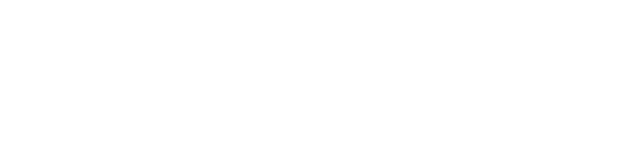
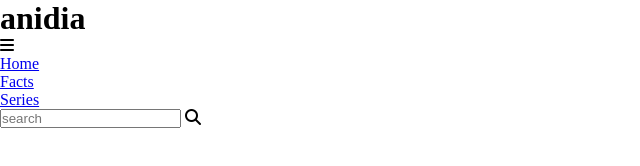
Before and after one commit to CA-G12/API-Basel-Sami, a plain HTML site: page facts/facts.html in a window 1280 px wide. Shown: the whole page, without its empty margins (0-640 px from the left). Drawn offline with Linux system fonts and the light colour scheme.

Commit message:
added header tag thats includes header title and list and input for search. relates #4

```diff
--- a/facts/facts.html
+++ b/facts/facts.html
@@ -4,10 +4,28 @@
   <meta charset="UTF-8">
   <meta http-equiv="X-UA-Compatible" content="IE=edge">
   <meta name="viewport" content="width=device-width, initial-scale=1.0">
+  <link rel="stylesheet" href="https://cdnjs.cloudflare.com/ajax/libs/font-awesome/6.1.2/css/all.min.css" integrity="sha512-1sCRPdkRXhBV2PBLUdRb4tMg1w2YPf37qatUFeS7zlBy7jJI8Lf4VHwWfZZfpXtYSLy85pkm9GaYVYMfw5BC1A==" crossorigin="anonymous" referrerpolicy="no-referrer" />
   <link rel="stylesheet" href="./facts.css">
   <title>Anime Facts</title>
 </head>
 <body>
+  <!-- HEADER STARTS -->
+  <header>
+    <h1><span>ani</span>dia</h1>
+    <nav>
+      <i class="fa-solid fa-bars"></i>
+      <ul>
+        <li><a href="../index.html">Home</a></li>
+        <li><a href="./facts.html">Facts</a></li>
+        <li><a href="../series/series.html">Series</a></li>
+      </ul>
+    </nav>
+    <div>
+      <input type="text" placeholder="search" />
+      <i class="fa-solid fa-magnifying-glass"></i>
+    </div>
+  </header>
+  <!-- HEADER ENDS -->
   <script src="./facts.js"></script>
 </body>
 </html>
```
Also changed, not shown: series/series.html (+19 -0 lines).
